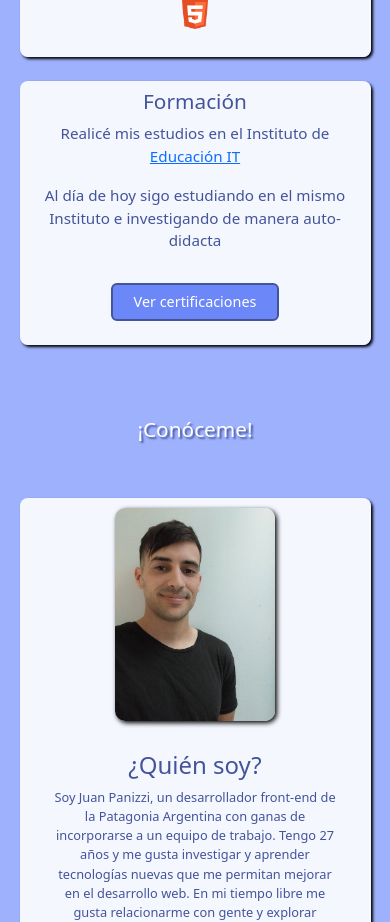
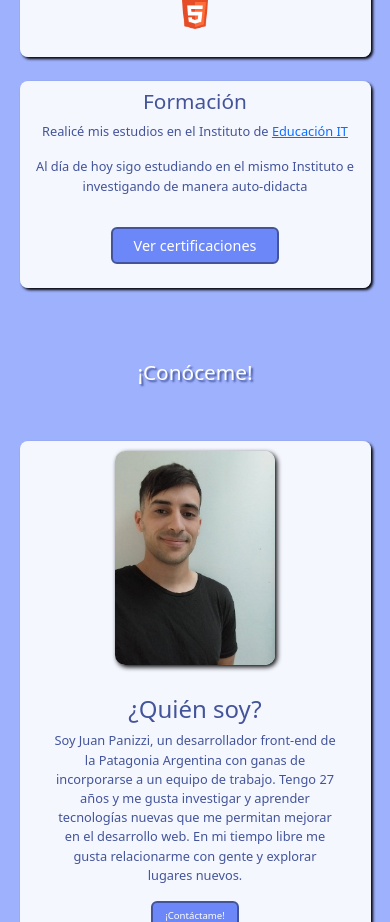
Before and after one commit to JuanPanizzi/portafolio, a React (Create React App) app: page / in a window 390 px wide. Shown: the part 2960-3882 px from the top of the page. Built offline with nearby package versions, Linux system fonts and the light colour scheme.

Commit message:
*css (font changed): font-size changes

```diff
--- a/src/css/Tecno_Formacion.css
+++ b/src/css/Tecno_Formacion.css
@@ -74,6 +74,9 @@ background-color:  rgba(255, 255, 255, 0.9);
     .tecno-formacion{
         width: 90%;
     }
+    .ctn-InfoFormacion p{
+        font-size: 0.8rem;
+    }
 }
 
 
```
